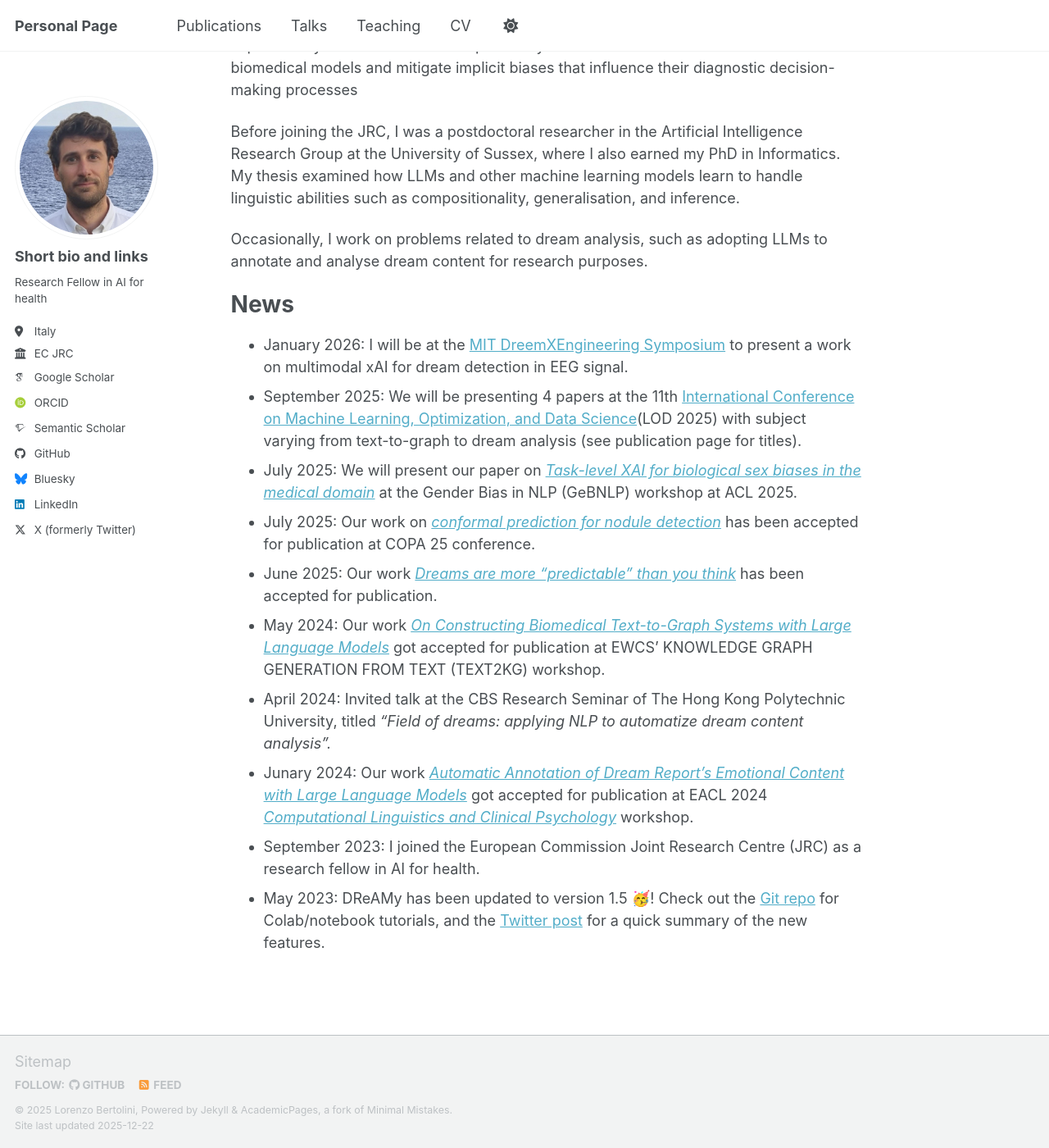
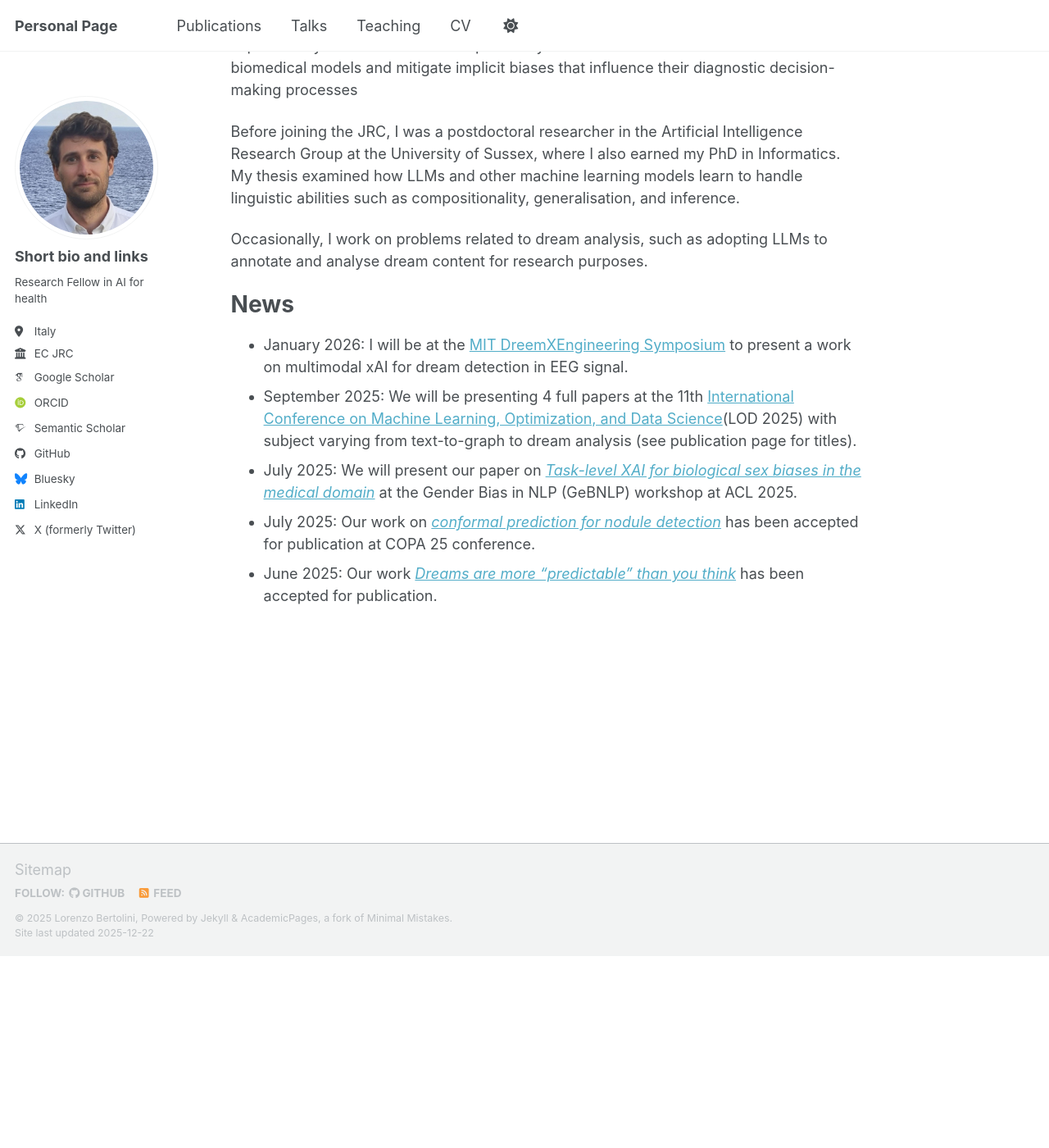
Before and after one commit to lorenzoscottb/lorenzoscottb.github.io, a Jekyll site: the page built from _pages/about.md, in a window 1280 px wide and 1400 px high, scrolled down 234 px. Shown: the whole window at 82% size. Built offline with Jekyll 4.4.1, drawn with Linux system fonts in a browser that asks for light colours; some web fonts are replaced; a script bundle is joined from its source files by our own code; library files that are not in the unit come from our copies.

Commit message:
Update about.md

```diff
--- a/_pages/about.md
+++ b/_pages/about.md
@@ -15,12 +15,7 @@ Occasionally, I work on problems related to dream analysis, such as adopting LLM
 News
 ======
 -  January 2026: I will be at the [MIT DreemXEngineering Symposium](https://dxe.framer.website/#posters) to present a work on multimodal xAI for dream detection in EEG signal.
--  September 2025: We will be presenting 4 papers at the 11th [International Conference on Machine Learning, Optimization, and Data Science](https://lod2025.icas.events/wp-content/uploads/sites/32/2025/09/LOD-ACAIN-2025-Schedule.pdf)(LOD 2025) with subject varying from text-to-graph to dream analysis (see publication page for titles).
+-  September 2025: We will be presenting 4 full papers at the 11th [International Conference on Machine Learning, Optimization, and Data Science](https://lod2025.icas.events/wp-content/uploads/sites/32/2025/09/LOD-ACAIN-2025-Schedule.pdf)(LOD 2025) with subject varying from text-to-graph to dream analysis (see publication page for titles).
 - July 2025: We will present our paper on <a href="https://aclanthology.org/2025.gebnlp-1.12/"> <i>Task-level XAI for biological sex biases in the medical domain</i></a> at the Gender Bias in NLP (GeBNLP) workshop at ACL 2025.
 - July 2025: Our work on <a href="https://arxiv.org/pdf/2412.20167"> <i>conformal prediction for nodule detection</i></a> has been accepted for publication at COPA 25 conference.
 - June 2025: Our work <a href="https://www.frontiersin.org/journals/sleep/articles/10.3389/frsle.2025.1625185/full"> <i>Dreams are more “predictable” than you think</i></a> has been accepted for publication.
-- May 2024: Our work <a href="https://aiisc.ai/text2kg2024/"> <i>On Constructing Biomedical Text-to-Graph Systems with Large Language Models</i></a> got accepted for publication at EWCS' KNOWLEDGE GRAPH GENERATION FROM TEXT (TEXT2KG) workshop.
-- April 2024: Invited talk at the CBS Research Seminar of The Hong Kong Polytechnic University, titled <i>"Field of dreams: applying NLP to automatize dream content analysis".
-- Junary 2024: Our work <a href="https://aclanthology.org/2024.clpsych-1.7/"> <i>Automatic Annotation of Dream Report’s Emotional Content with Large Language Models</i></a> got accepted for publication at EACL 2024 <a href="https://clpsych.org/"> <i>Computational Linguistics and Clinical Psychology</i></a> workshop.
-- September 2023: I joined the European Commission Joint Research Centre (JRC) as a research fellow in AI for health.
-- May 2023: DReAMy has been updated to version 1.5 🥳! Check out the <a href="https://github.com/lorenzoscottb/DReAMy">Git repo</a> for Colab/notebook tutorials, and the <a href="https://twitter.com/DreamyLib/status/1652742704483188736">Twitter post</a> for a quick summary of the new features.
```
